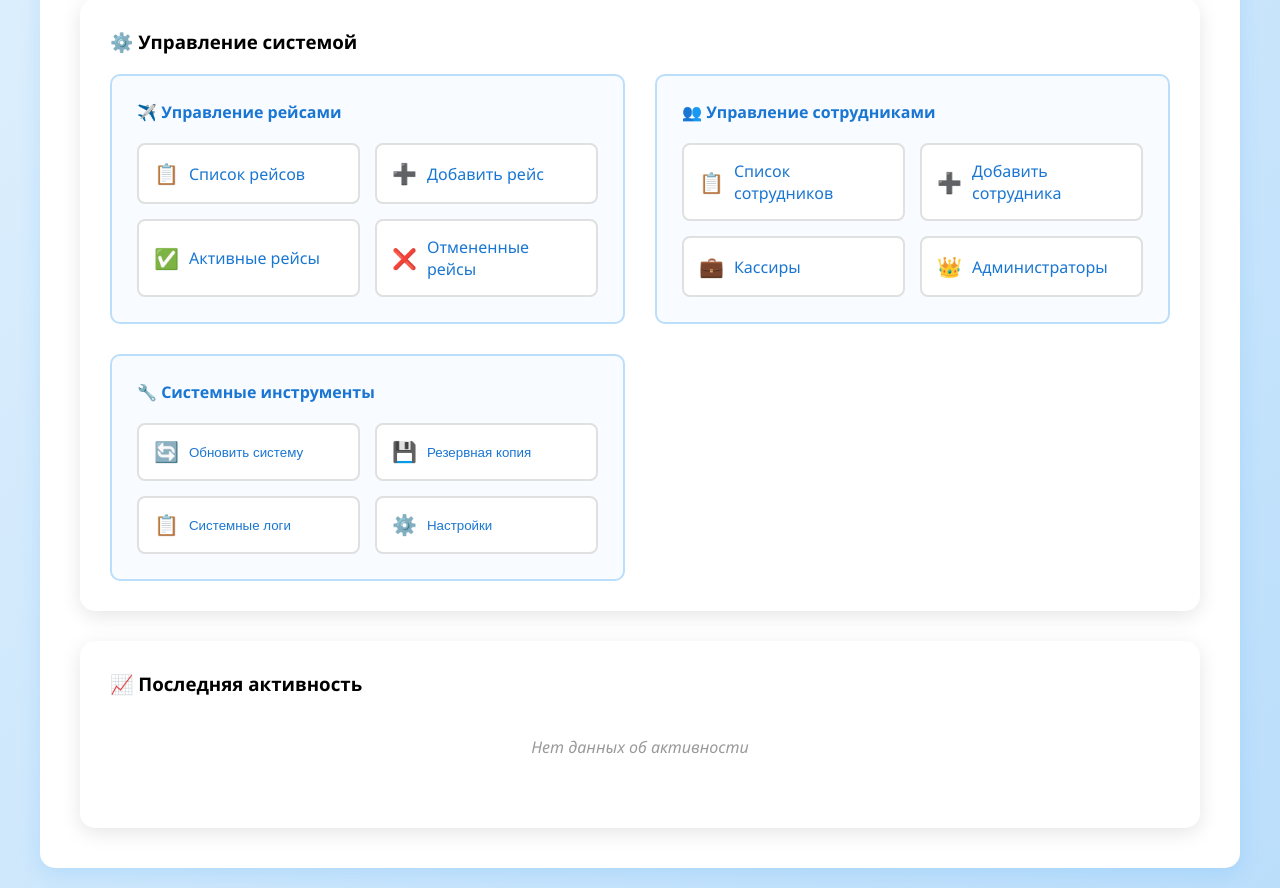
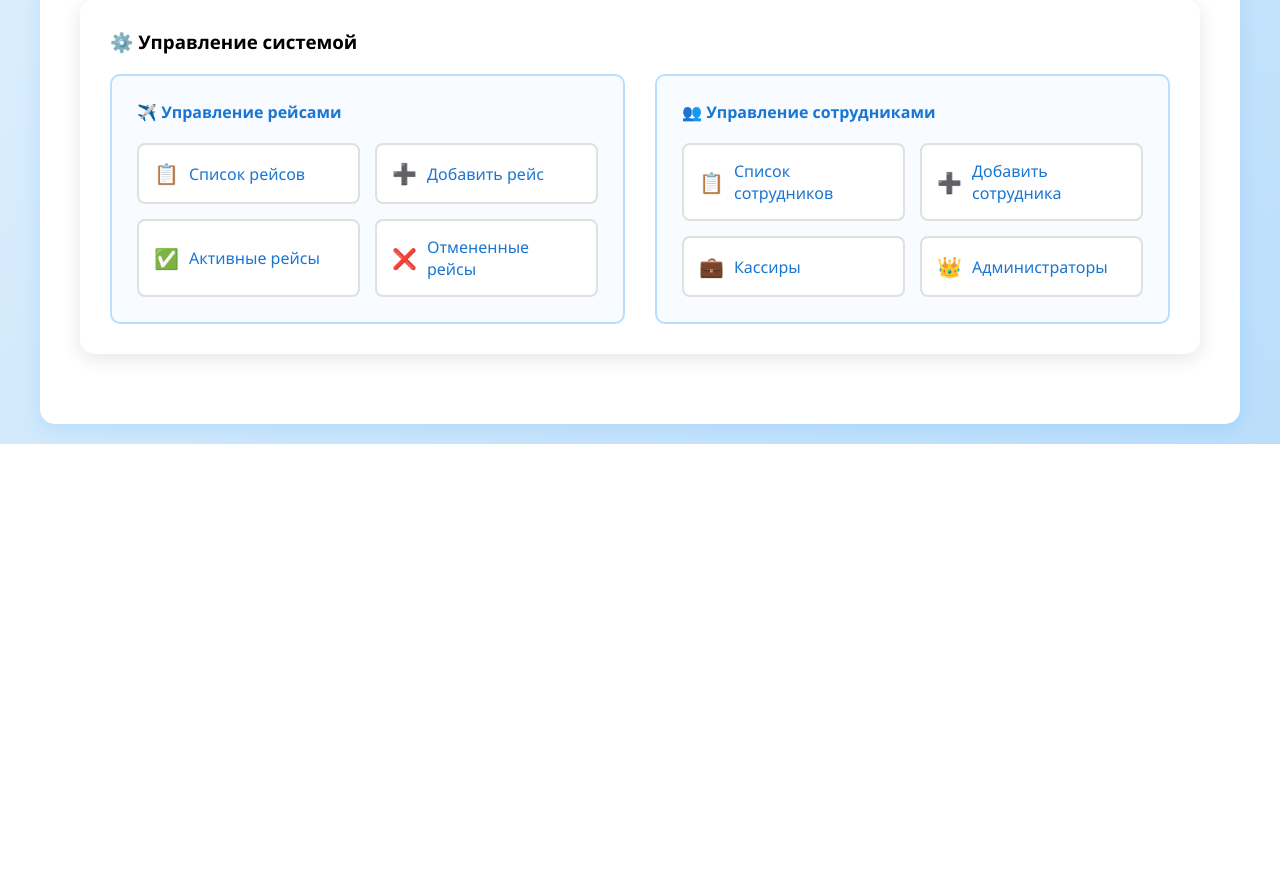
Before and after one commit to KaiRev0/AviaProject, a Flask app: page /admin in a window 1280 px wide. Shown: the part 495-1383 px from the top of the page. After the commit the page ends 939 px from the top, so only its background shows below. Run offline with Flask 3, Linux system fonts and the light colour scheme; a user stored in the database is signed in; data comes from the database, SQL or seed files in the repository; data that the repository does not hold is empty.

Commit message:
Initial Commit

```diff
--- a/templates/admin.html
+++ b/templates/admin.html
@@ -87,62 +87,7 @@
                     </a>
                 </div>
             </div>
-
-            <!-- Системные инструменты -->
-            <div class="control-section">
-                <h4>🔧 Системные инструменты</h4>
-                <div class="control-buttons">
-                    <button class="control-btn" onclick="location.reload()">
-                        <span class="control-icon">🔄</span>
-                        <span class="control-text">Обновить систему</span>
-                    </button>
-                    <button class="control-btn" onclick="showBackupAlert()">
-                        <span class="control-icon">💾</span>
-                        <span class="control-text">Резервная копия</span>
-                    </button>
-                    <button class="control-btn" onclick="showLogsAlert()">
-                        <span class="control-icon">📋</span>
-                        <span class="control-text">Системные логи</span>
-                    </button>
-                    <button class="control-btn" onclick="showSettingsAlert()">
-                        <span class="control-icon">⚙️</span>
-                        <span class="control-text">Настройки</span>
-                    </button>
-                </div>
-            </div>
         </div>
-    </div>
-
-    <!-- ПОСЛЕДНЯЯ АКТИВНОСТЬ -->
-    <div class="recent-activity">
-        <h3>📈 Последняя активность</h3>
-
-        {% if recent_activity %}
-        <div class="activity-list">
-            {% for user in recent_activity %}
-            <div class="activity-item">
-                <div class="activity-user">
-                    <span class="user-role {{ user.role }}">
-                        {{ '👑' if user.role == 'admin' else '💼' if user.role == 'cashier' else '👤' }}
-                        {{ user.phone }}
-                    </span>
-                    <span class="user-status">{{ user.role }}</span>
-                </div>
-                <div class="activity-info">
-                    <span class="activity-time">
-                        {% if user.last_login %}
-                        {{ user.last_login[:19] }}
-                        {% else %}
-                        Никогда не входил
-                        {% endif %}
-                    </span>
-                </div>
-            </div>
-            {% endfor %}
-        </div>
-        {% else %}
-        <p class="no-activity">Нет данных об активности</p>
-        {% endif %}
     </div>
 </div>
 
```
